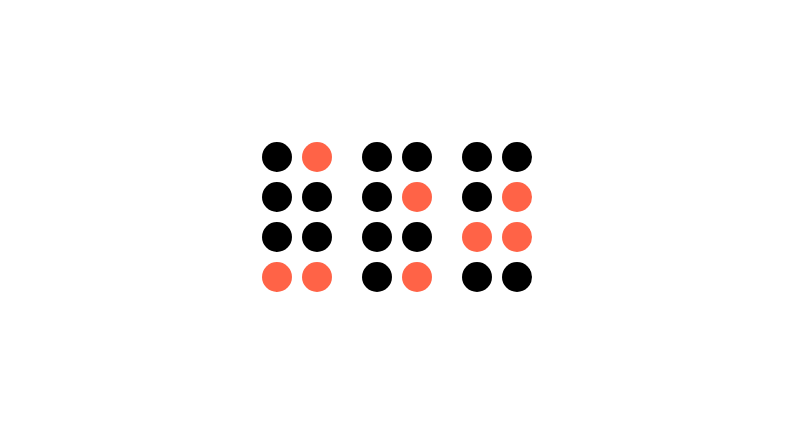
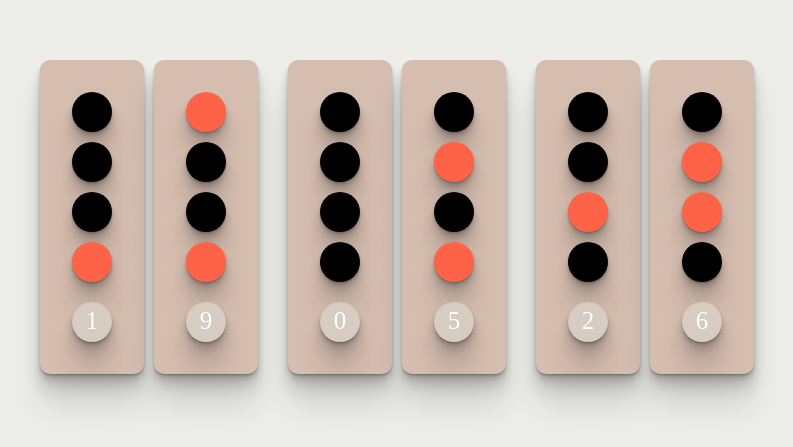
Before and after one commit to Andriikryl/clock-app, a React (Create React App) app: page / in a window 1280 px wide. Shown: the part 183-630 px from the top of the page, without its empty margins (233-1026 px from the left). Built offline with nearby package versions, Linux system fonts and the light colour scheme.

Commit message:
feat[style-clock]

```diff
--- a/src/App.css
+++ b/src/App.css
@@ -1,3 +1,7 @@
+body{
+  background-color: #edede9;
+}
+
 .App{
   display: flex;
   justify-content: center;
@@ -11,6 +15,15 @@
   display: flex;
   flex-direction: column;
   gap: 10px;
+  background-color: #d5bdaf;
+  padding: 2rem;
+  border-radius: 10px;
+  box-shadow: 0 1px 1px rgba(0,0,0,0.11),
+  0 2px 2px rgba(0,0,0,0.11),
+  0 4px 4px rgba(0,0,0,0.11),
+  0 8px 8px rgba(0,0,0,0.11),
+  0 16px 16px rgba(0,0,0,0.11),
+  0 32px 32px rgba(0,0,0,0.11);
 }
 
 .binary-clock:nth-child(2n){
@@ -19,9 +32,15 @@
 
 .binary-clock span{
   display: block;
-  width: 30px;
-  height: 30px;
+  width: 40px;
+  height: 40px;
   border-radius: 50%;
+  box-shadow: 0 1px 1px rgba(0,0,0,0.11),
+  0 2px 2px rgba(0,0,0,0.11),
+  0 4px 4px rgba(0,0,0,0.11),
+  0 8px 8px rgba(0,0,0,0.11),
+  0 16px 16px rgba(0,0,0,0.11),
+  0 32px 32px rgba(0,0,0,0.11);
 }
 
 .binary-clock span.off{
@@ -31,3 +50,19 @@
 .binary-clock span.on{
   background-color: tomato;
 }
+
+.binary-clock p{
+  text-align: center;
+  margin-block-start: 10px;
+  font-size: 25px;
+  color: white;
+  box-shadow: 0 1px 1px rgba(0,0,0,0.11),
+  0 2px 2px rgba(0,0,0,0.11),
+  0 4px 4px rgba(0,0,0,0.11),
+  0 8px 8px rgba(0,0,0,0.11),
+  0 16px 16px rgba(0,0,0,0.11),
+  0 32px 32px rgba(0,0,0,0.11);
+  border-radius: 50%;
+  aspect-ratio: 1/1;
+  background-color: #d6ccc2;
+}
--- a/src/Binary.js
+++ b/src/Binary.js
@@ -1,11 +1,14 @@
 const Binary = ({ value }) => {
   return (
+    <>
       <div className="binary-clock">
         <span className={value[0] === "1" ? "on" : "off"}></span>
         <span className={value[1] === "1" ? "on" : "off"}></span>
         <span className={value[2] === "1" ? "on" : "off"}></span>
         <span className={value[3] === "1" ? "on" : "off"}></span>
+        <p>{parseInt(value, 2)}</p>
       </div>
+    </>
   );
 };
 
```
Lines whose indentation alone changed are shown as unchanged.
